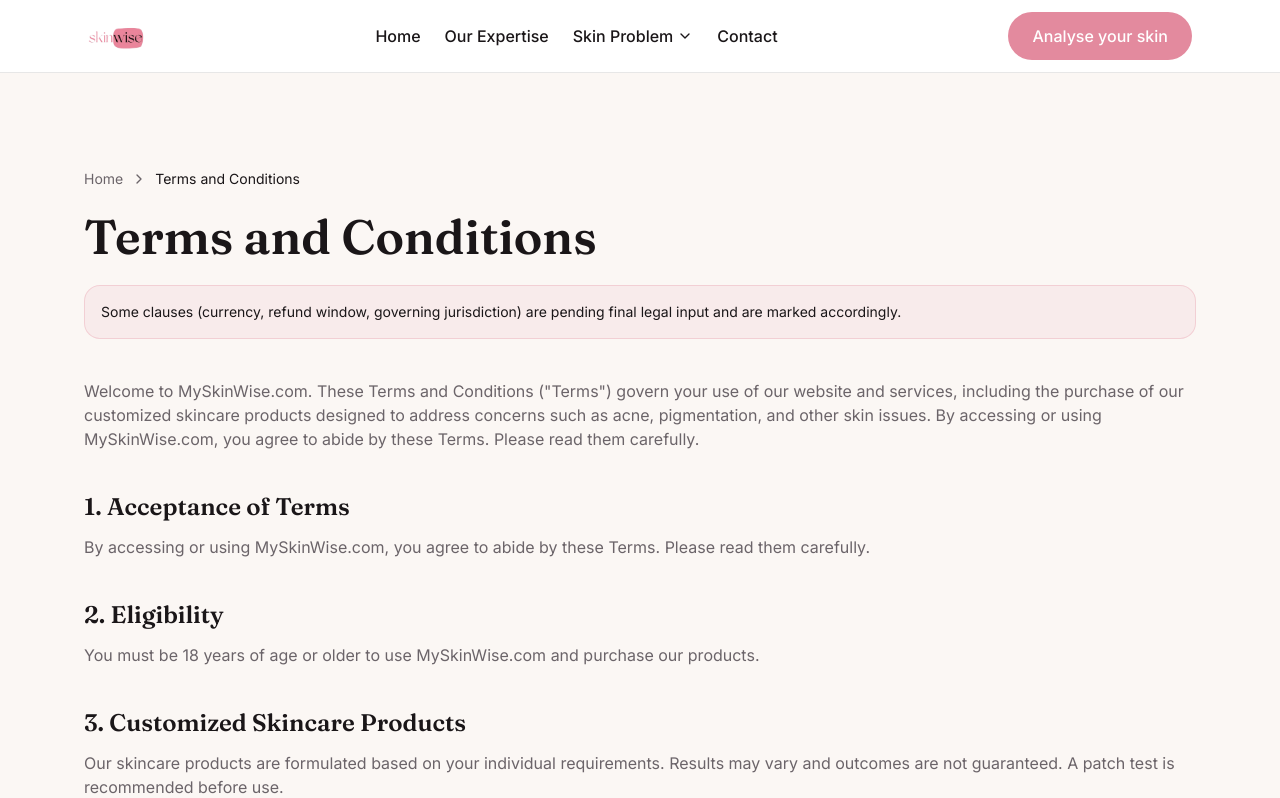
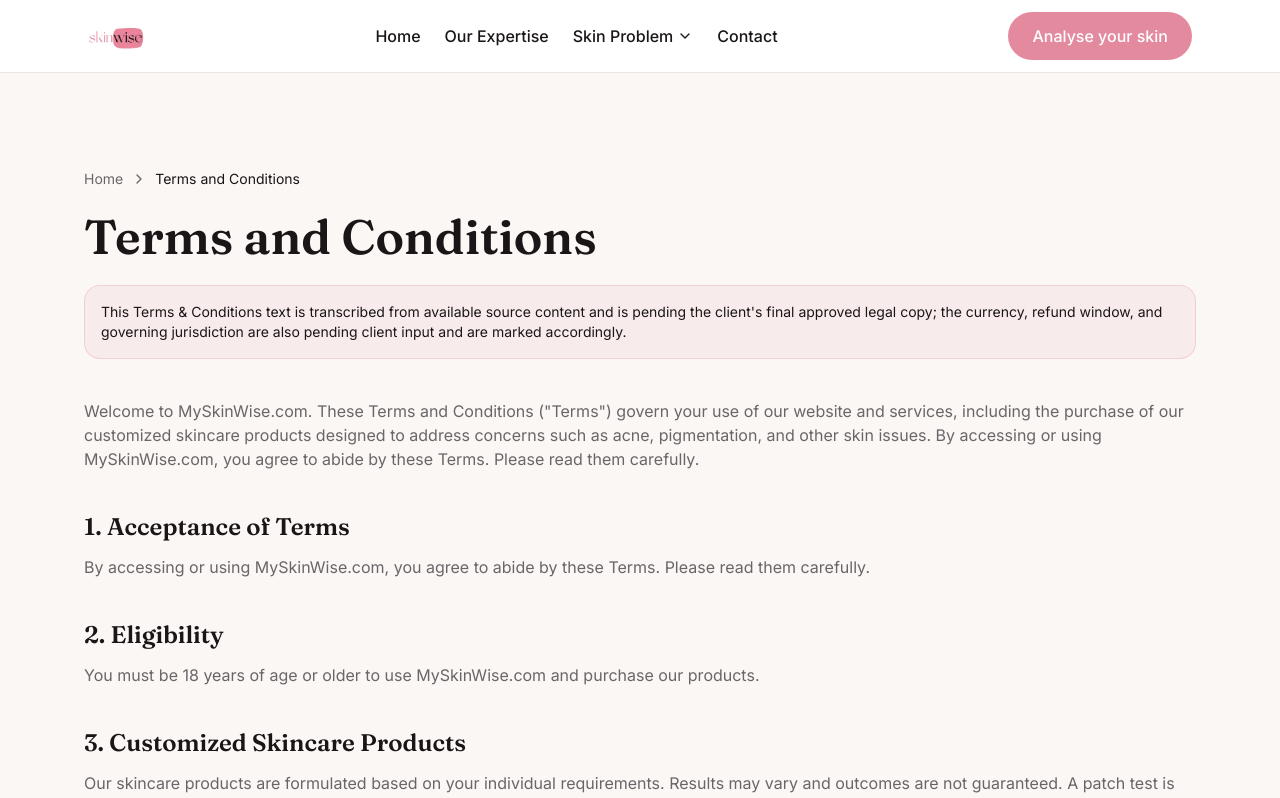
Before and after one commit to Kunalmishra77/myskinwise, a Next.js app: page /terms-and-conditions in a window 1280 px wide. Shown: the top 798 px of the page. Built offline with nearby package versions, Linux system fonts and the light colour scheme.

Commit message:
docs: surface Terms transcription caveat as visible notice + greppable legal-review TODOs

```diff
--- a/content/legal/terms.ts
+++ b/content/legal/terms.ts
@@ -23,6 +23,18 @@
  * Terms. Please read them carefully.") since the source records no
  * separate body text for that clause. Clause 13 reads the contact email
  * from `SITE.email` (config/site.ts) rather than hardcoding it.
+ *
+ * IMPORTANT — transcription, not verbatim source text: §16 itself is a
+ * compressed bullet summary (e.g. "no returns except defective/incorrect
+ * items; refund window stated as [X] days"), not full legal prose. Every
+ * clause body here turns that bullet summary into connected sentences,
+ * which necessarily adds connective phrasing beyond a literal quote. No
+ * clause invents a new right, obligation, procedure, or number — but none
+ * should be treated as the client's final approved legal copy either. Each
+ * clause below carries a `// TODO(client-legal): verify verbatim against
+ * client's approved Terms` marker so this is greppable at the clause, and
+ * the page-level `notice` states the same caveat for anyone reading the
+ * rendered page instead of this source file.
  */
 
 import { SITE } from "@/config/site";
@@ -35,59 +47,96 @@ export const JURISDICTION_PLACEHOLDER = "[jurisdiction — pending client input]
 export const TERMS: LegalContent = {
   title: "Terms and Conditions",
   notice:
-    "Some clauses (currency, refund window, governing jurisdiction) are pending final legal input and are marked accordingly.",
+    "This Terms & Conditions text is transcribed from available source content and is pending the client's final approved legal copy; the currency, refund window, and governing jurisdiction are also pending client input and are marked accordingly.",
   sections: [
     {
       body: 'Welcome to MySkinWise.com. These Terms and Conditions ("Terms") govern your use of our website and services, including the purchase of our customized skincare products designed to address concerns such as acne, pigmentation, and other skin issues. By accessing or using MySkinWise.com, you agree to abide by these Terms. Please read them carefully.',
     },
+    // TODO(client-legal): verify verbatim against client's approved Terms
+    // — source §16 records no body text for this clause; this reuses the
+    // intro's own verbatim closing sentence.
     {
       heading: "1. Acceptance of Terms",
       body: "By accessing or using MySkinWise.com, you agree to abide by these Terms. Please read them carefully.",
     },
+    // TODO(client-legal): verify verbatim against client's approved Terms
+    // — source §16 bullet is "18+ required"; expanded to a full sentence.
     {
       heading: "2. Eligibility",
       body: "You must be 18 years of age or older to use MySkinWise.com and purchase our products.",
     },
+    // TODO(client-legal): verify verbatim against client's approved Terms
+    // — source §16 bullets condensed into full sentences.
     {
       heading: "3. Customized Skincare Products",
       body: "Our skincare products are formulated based on your individual requirements. Results may vary and outcomes are not guaranteed. A patch test is recommended before use.",
     },
+    // TODO(client-legal): verify verbatim against client's approved Terms
+    // — source §16 bullets condensed into full sentences; currency still
+    // pending client input (see notice).
     {
       heading: "4. Orders and Payments",
       body: `Prices are listed in ${CURRENCY_PLACEHOLDER}. We accept various payment methods, and all payments are processed securely.`,
     },
+    // TODO(client-legal): verify verbatim against client's approved Terms
+    // — source §16 bullet is "timelines vary by location; not responsible
+    // for courier delays; customer responsible for customs/duties",
+    // expanded to full sentences.
     {
       heading: "5. Shipping and Delivery",
       body: "Delivery timelines vary by location. We are not responsible for courier delays. Customers are responsible for any applicable customs duties.",
     },
+    // TODO(client-legal): verify verbatim against client's approved Terms
+    // — source §16 bullets condensed into full sentences; refund window
+    // still pending client input (see notice).
     {
       heading: "6. Returns and Refunds",
       body: `We do not accept returns except for defective or incorrect items. The refund window is ${REFUND_WINDOW_PLACEHOLDER}.`,
     },
+    // TODO(client-legal): verify verbatim against client's approved Terms
+    // — source §16 bullet is "no hacking/spamming/harmful content; right
+    // to terminate access"; expanded, adding connective phrasing like
+    // "for violations of this policy" not present in the source bullet.
     {
       heading: "7. User Conduct",
       body: "You agree not to engage in hacking, spamming, or posting harmful content on MySkinWise.com. We reserve the right to terminate your access for violations of this policy.",
     },
+    // TODO(client-legal): verify verbatim against client's approved Terms
+    // — source §16 bullets condensed into full sentences.
     {
       heading: "8. Intellectual Property",
       body: "All content on MySkinWise.com is owned by or licensed to MySkinWise. No content may be reproduced without our permission.",
     },
+    // TODO(client-legal): verify verbatim against client's approved Terms
+    // — source §16 bullets condensed into full sentences.
     {
       heading: "9. Medical Disclaimer",
       body: "Our products are not intended to diagnose, treat, cure, or prevent any medical condition. Please consult a dermatologist if you have pre-existing conditions or allergies.",
     },
+    // TODO(client-legal): verify verbatim against client's approved Terms
+    // — source §16 records only "cross-reference" for this clause; the
+    // sentence pointing to the Privacy Policy is synthesized, not quoted.
     {
       heading: "10. Privacy Policy",
       body: "Please refer to our Privacy Policy for details on how we collect, use, and protect your information.",
     },
+    // TODO(client-legal): verify verbatim against client's approved Terms
+    // — source §16 bullet is "right to update at any time"; expanded to a
+    // full sentence.
     {
       heading: "11. Modifications to Terms",
       body: "We reserve the right to update these Terms at any time.",
     },
+    // TODO(client-legal): verify verbatim against client's approved Terms
+    // — source §16 bullets condensed into full sentences; jurisdiction
+    // still pending client input (see notice).
     {
       heading: "12. Governing Law",
       body: `These Terms are governed by the laws of ${JURISDICTION_PLACEHOLDER}. Any disputes will be resolved through arbitration.`,
     },
+    // TODO(client-legal): verify verbatim against client's approved Terms
+    // — source §16 records only the support email for this clause; the
+    // surrounding sentence is synthesized.
     {
       heading: "13. Contact Us",
       body: `For any questions about these Terms, contact us at ${SITE.email}.`,
```
